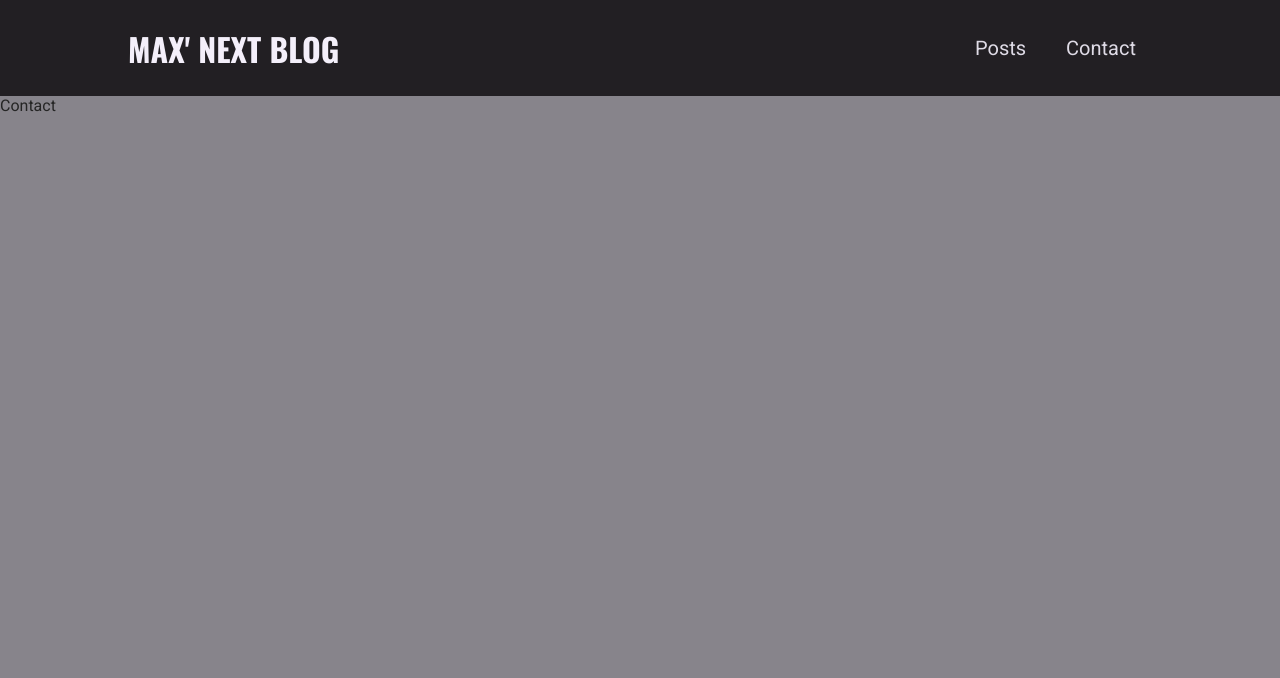
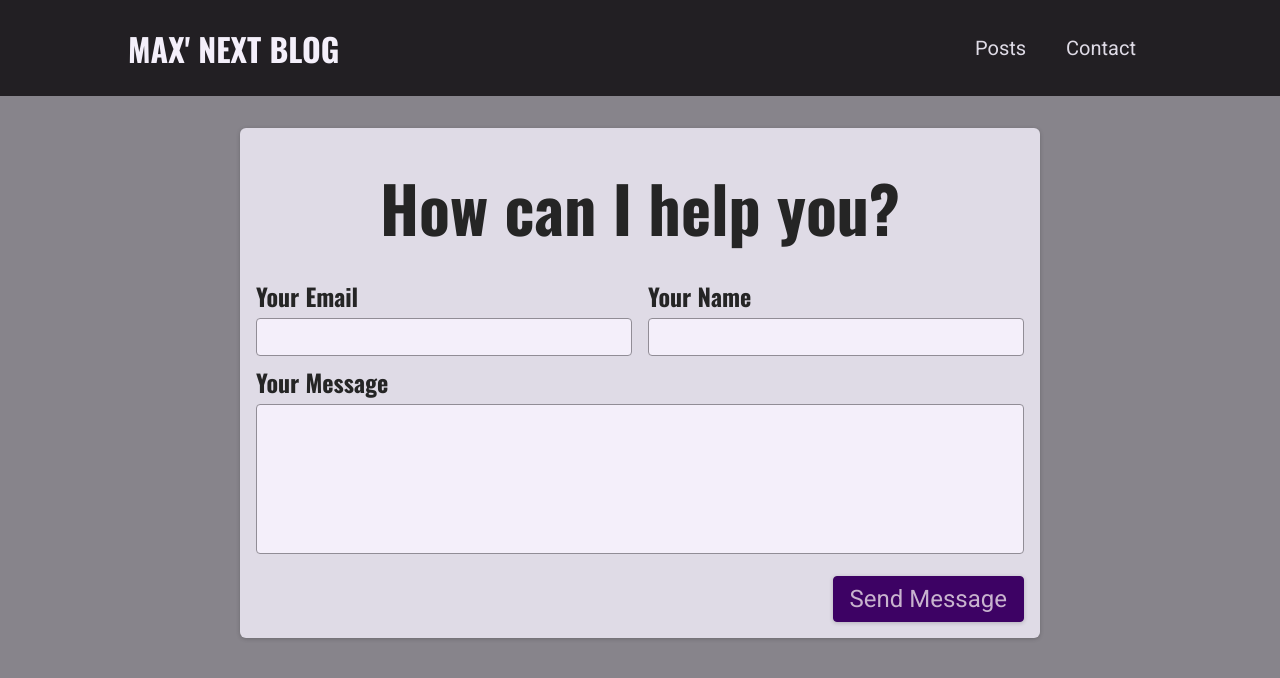
Before and after one commit to yb9255/test-vercel-deployment, a Next.js app: page /contact in a window 1280 px wide. Shown: the top 678 px of the page. Built offline with nearby package versions, Linux system fonts and the light colour scheme.

Commit message:
add contact form and api

```diff
--- a/package.json
+++ b/package.json
@@ -15,6 +15,7 @@
     "eslint": "8.54.0",
     "eslint-config-next": "14.0.3",
     "gray-matter": "^4.0.3",
+    "mongodb": "^6.3.0",
     "next": "14.0.3",
     "react": "18.2.0",
     "react-dom": "18.2.0",
--- /dev/null
+++ b/src/components/ContactPage/ContactForm.tsx
@@ -0,0 +1,53 @@
+import classes from '@/styles/contact-form.module.css';
+import { FormEvent, useRef } from 'react';
+
+function ContactForm() {
+  const emailRef = useRef<HTMLInputElement>(null);
+  const nameRef = useRef<HTMLInputElement>(null);
+  const messageRef = useRef<HTMLTextAreaElement>(null);
+
+  const handleSendMessage = async (event: FormEvent<HTMLFormElement>) => {
+    event.preventDefault();
+
+    if (!emailRef.current || !nameRef.current || !messageRef.current) return;
+
+    const request = await fetch('/api/contact', {
+      method: 'POST',
+      body: JSON.stringify({
+        email: emailRef.current.value,
+        name: nameRef.current.value,
+        message: messageRef.current.value,
+      }),
+      headers: {
+        'Content-Type': 'application/json',
+      },
+    });
+  };
+
+  return (
+    <section className={classes.contact}>
+      <h1>How can I help you?</h1>
+      <form className={classes.form} onSubmit={handleSendMessage}>
+        <div className={classes.controls}>
+          <div className={classes.control}>
+            <label htmlFor="email">Your Email</label>
+            <input type="email" id="email" required ref={emailRef} />
+          </div>
+          <div className={classes.control}>
+            <label htmlFor="name">Your Name</label>
+            <input type="text" id="name" required ref={nameRef} />
+          </div>
+        </div>
+        <div className={classes.control}>
+          <label htmlFor="message">Your Message</label>
+          <textarea id="message" rows={5} required ref={messageRef}></textarea>
+        </div>
+        <div className={classes.actions}>
+          <button>Send Message</button>
+        </div>
+      </form>
+    </section>
+  );
+}
+
+export default ContactForm;
--- /dev/null
+++ b/src/components/ContactPage/ContactPage.tsx
@@ -0,0 +1,7 @@
+import ContactForm from './ContactForm';
+
+function ContactPage() {
+  return <ContactForm />;
+}
+
+export default ContactPage;
--- /dev/null
+++ b/src/components/ContactPage/index.ts
@@ -0,0 +1,2 @@
+import ContactPage from './ContactPage';
+export default ContactPage;
--- /dev/null
+++ b/src/pages/api/contact.ts
@@ -0,0 +1,75 @@
+import { MongoClient } from 'mongodb';
+import type { NextApiRequest, NextApiResponse } from 'next';
+
+type ContactNextApiRequest = Omit<NextApiRequest, 'body'> & {
+  body: {
+    email: string;
+    name: string;
+    message: string;
+  };
+};
+
+type Data = {
+  message: string;
+  data?: {
+    email: string;
+    name: string;
+    message: string;
+  };
+};
+
+async function handler(req: ContactNextApiRequest, res: NextApiResponse<Data>) {
+  if (req.method === 'POST') {
+    const { body } = req;
+    const { email, name, message } = body;
+
+    if (
+      !email ||
+      !email.includes('@') ||
+      !name ||
+      name.trim() === '' ||
+      !message ||
+      message.trim() === ''
+    ) {
+      res.status(422).json({ message: 'Invalid Input.' });
+      return;
+    }
+
+    const newMessage = {
+      email,
+      name,
+      message,
+    };
+
+    let client;
+
+    try {
+      client = await MongoClient.connect(process.env.MONGODB_URL);
+    } catch (error) {
+      res.status(500).json({ message: 'Could not connect to db' });
+      return;
+    }
+
+    const db = client.db();
+
+    try {
+      const result = await db.collection('messages').insertOne(newMessage);
+      const insertedMessage = {
+        ...newMessage,
+        id: result.insertedId,
+      };
+
+      res.status(201).json({
+        message: 'Successfully stored message!',
+        data: insertedMessage,
+      });
+    } catch (error) {
+      client.close();
+      res.status(500).json({ message: 'Storing message failed' });
+    }
+
+    client.close();
+  }
+}
+
+export default handler;
--- a/src/pages/api/contact.tsx
+++ /dev/null
@@ -1,5 +0,0 @@
-function contact() {
-  return <div>contact</div>;
-}
-
-export default contact;
--- a/src/pages/contact.tsx
+++ b/src/pages/contact.tsx
@@ -1,7 +1,7 @@
-import React from 'react';
+import ContactPage from '@/components/ContactPage';
 
 function Contact() {
-  return <div>Contact</div>;
+  return <ContactPage />;
 }
 
 export default Contact;
```
Also changed, not shown: process-env.d.ts (added, +9 -0 lines), 1 other file (tests, documents, lock files or other folders).
